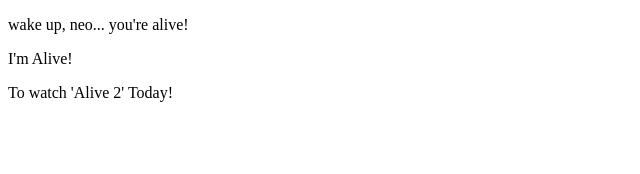
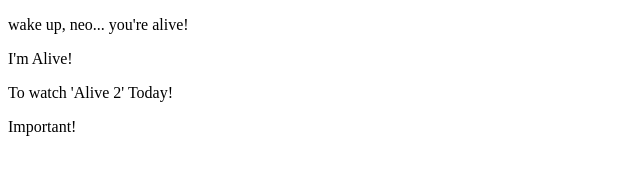
Before and after one commit to exaross/task-5, a plain HTML site: page wakeup.html in a window 1280 px wide. Shown: the full height of the page, 0-640 px from the left. Drawn offline with Linux system fonts and the light colour scheme.

Commit message:
this is important

```diff
--- a/wakeup.html
+++ b/wakeup.html
@@ -11,6 +11,7 @@
     <p>wake up, neo... you're alive!</p>
     <p>I'm Alive!</p>
     <p>To watch 'Alive 2' Today!</p>
+    <p>Important!</p>
 
 </body>
 </html>
```
